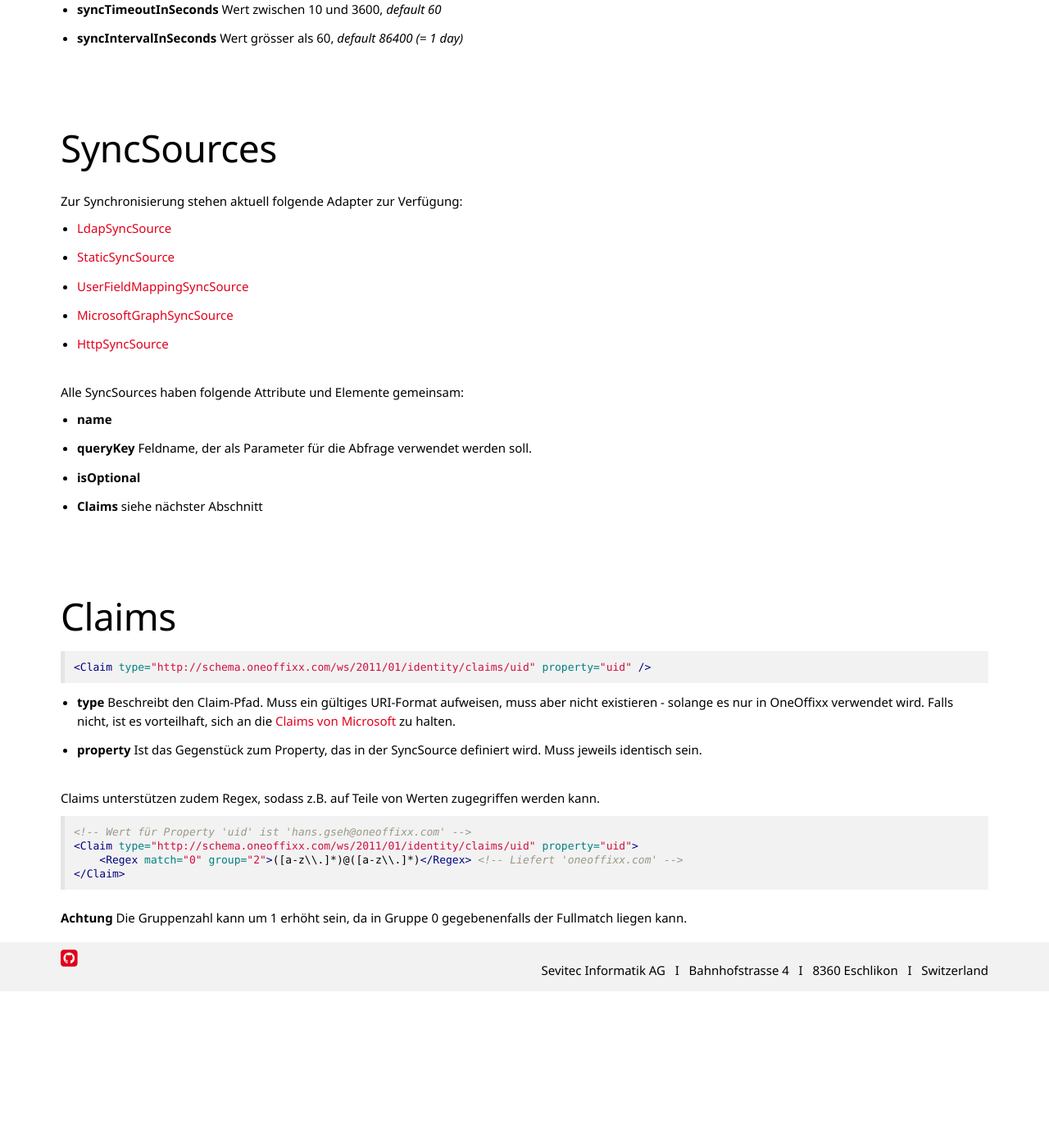
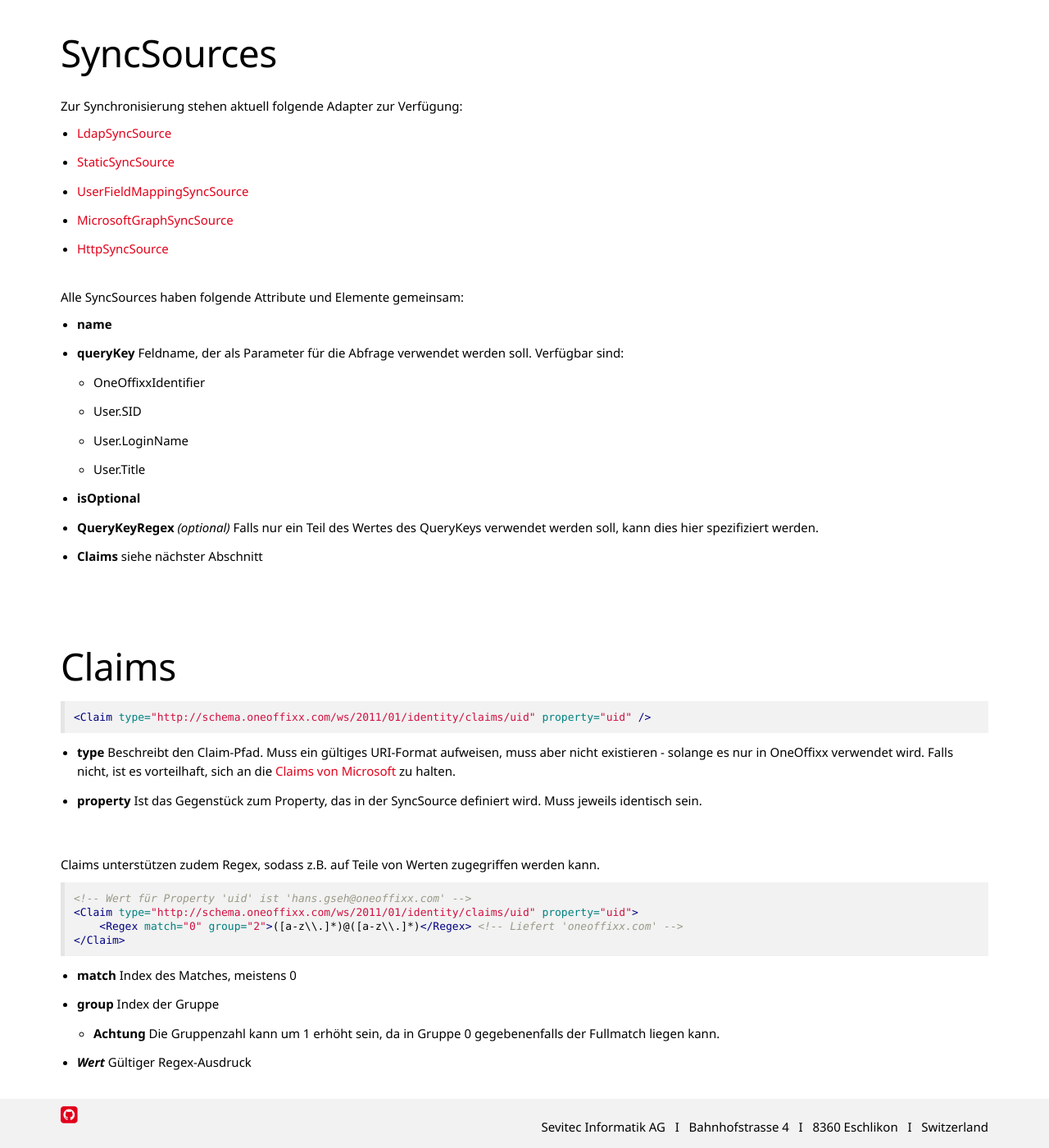
Before and after one commit to primesoft-group/oneoffixx-docs, a Jekyll site: the page built from _pages/install/de/sync-overview.md, in a window 1280 px wide and 1400 px high, scrolled down 887 px. Shown: the whole window at 82% size. Built offline with Jekyll 4.4.1, drawn with Linux system fonts in a browser that asks for light colours; nearby versions of some CDN libraries; some web fonts are replaced; before the commit the page ends 2096 px from its top, so only the background shows below that; some of the changed text lies outside the part shown.

Commit message:
Added definition for queryKeyRegex

````diff
--- a/_pages/install/de/sync-overview.md
+++ b/_pages/install/de/sync-overview.md
@@ -49,8 +47,13 @@ Zur Synchronisierung stehen aktuell folgende Adapter zur Verfügung:
 Alle SyncSources haben folgende Attribute und Elemente gemeinsam:
 
 * **name**
-* **queryKey** Feldname, der als Parameter für die Abfrage verwendet werden soll.
+* **queryKey** Feldname, der als Parameter für die Abfrage verwendet werden soll. Verfügbar sind:
+    * OneOffixxIdentifier
+    * User.SID
+    * User.LoginName
+    * User.Title
 * **isOptional**
+* **QueryKeyRegex** *(optional)* Falls nur ein Teil des Wertes des QueryKeys verwendet werden soll, kann dies hier spezifiziert werden.
 * **Claims** siehe nächster Abschnitt
 
 <br />
@@ -64,6 +67,7 @@ Alle SyncSources haben folgende Attribute und Elemente gemeinsam:
 * **type** Beschreibt den Claim-Pfad. Muss ein gültiges URI-Format aufweisen, muss aber nicht existieren - solange es nur in OneOffixx verwendet wird. Falls nicht, ist es vorteilhaft, sich an die [Claims von Microsoft](https://msdn.microsoft.com/en-us/library/microsoft.identitymodel.claims.claimtypes_members.aspx) zu halten.
 * **property** Ist das Gegenstück zum Property, das in der SyncSource definiert wird. Muss jeweils identisch sein.
 
+<br />
 Claims unterstützen zudem Regex, sodass z.B. auf Teile von Werten zugegriffen werden kann.
 
 ```xml
@@ -73,4 +77,7 @@ Claims unterstützen zudem Regex, sodass z.B. auf Teile von Werten zugegriffen w
 </Claim>
 ```
 
-**Achtung** Die Gruppenzahl kann um 1 erhöht sein, da in Gruppe 0 gegebenenfalls der Fullmatch liegen kann.
+* **match** Index des Matches, meistens 0
+* **group** Index der Gruppe
+    * **Achtung** Die Gruppenzahl kann um 1 erhöht sein, da in Gruppe 0 gegebenenfalls der Fullmatch liegen kann.
+* ***Wert*** Gültiger Regex-Ausdruck
````
Also changed, not shown: other parts of _pages/install/de/sync-overview.md (+1 -3 lines).
